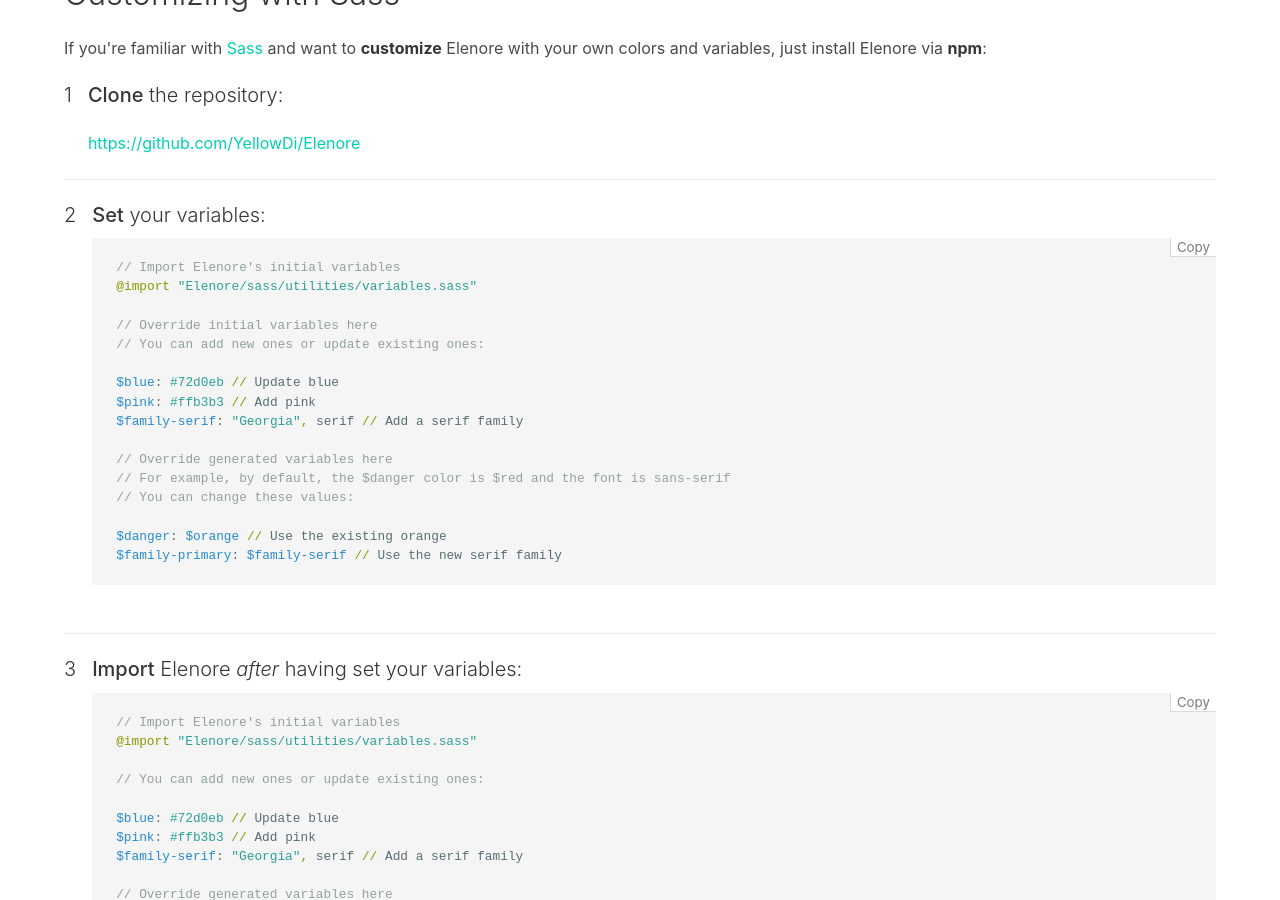
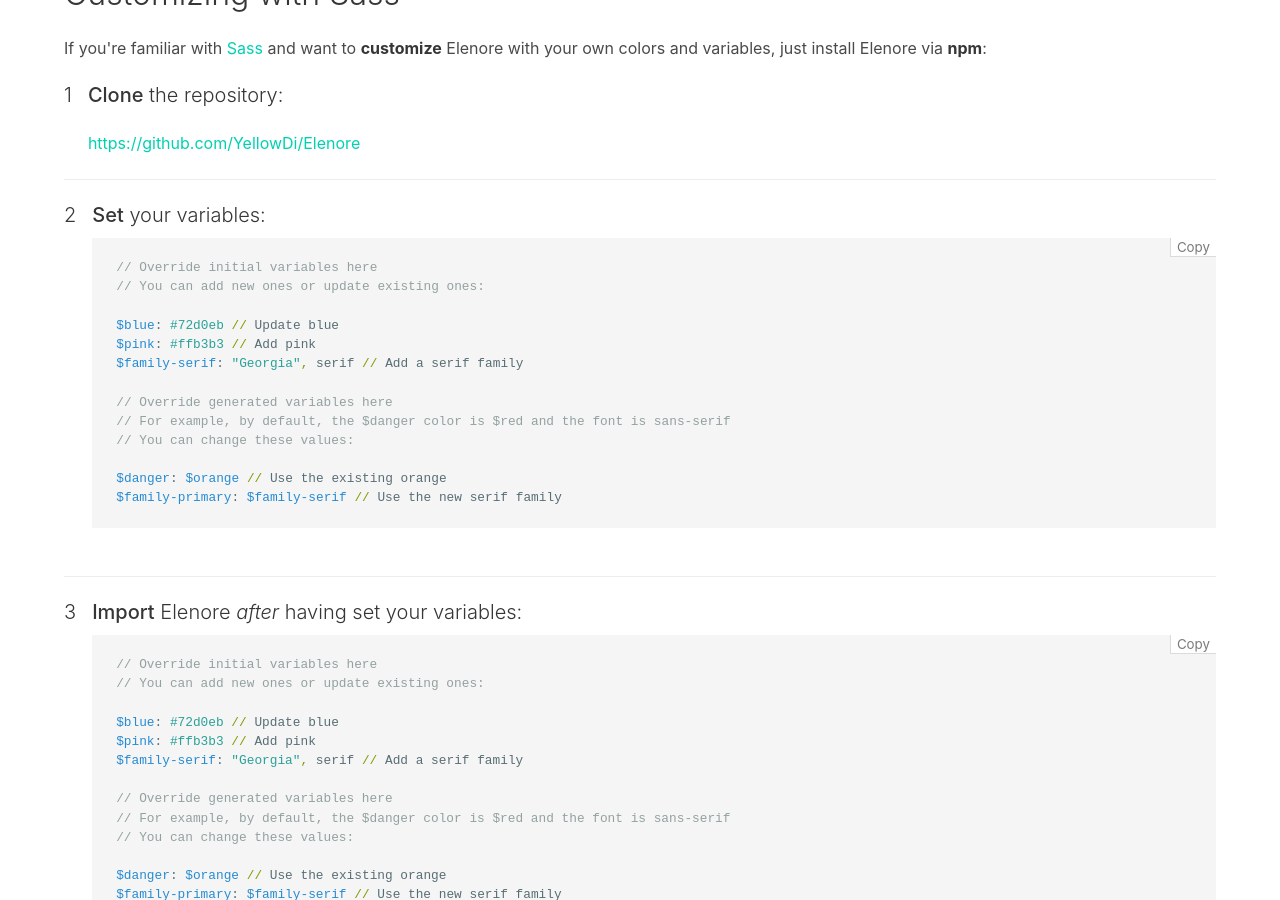
Before and after one commit to YellowDi/Elenore, a Jekyll site: the page built from docs/documentation/overview/start.html, in a window 1280 px wide and 900 px high, scrolled down 754 px. Built offline with Jekyll 4.4.1, drawn with Linux system fonts in a browser that asks for light colours.

Commit message:
Remove incorrect/unclear documentation

```diff
--- a/docs/documentation/overview/start.html
+++ b/docs/documentation/overview/start.html
@@ -67,9 +67,6 @@
         <p class="title is-5">
           <strong>Set</strong> your variables:<br>
 {% highlight sass %}
-// Import Elenore's initial variables
-@import "Elenore/sass/utilities/variables.sass"
-
 // Override initial variables here
 // You can add new ones or update existing ones:
 
@@ -96,9 +93,7 @@
         <p class="title is-5">
           <strong>Import</strong> Elenore <em>after</em> having set your variables:<br>
 {% highlight sass %}
-// Import Elenore's initial variables
-@import "Elenore/sass/utilities/variables.sass"
-
+// Override initial variables here
 // You can add new ones or update existing ones:
 
 $blue: #72d0eb // Update blue
```
